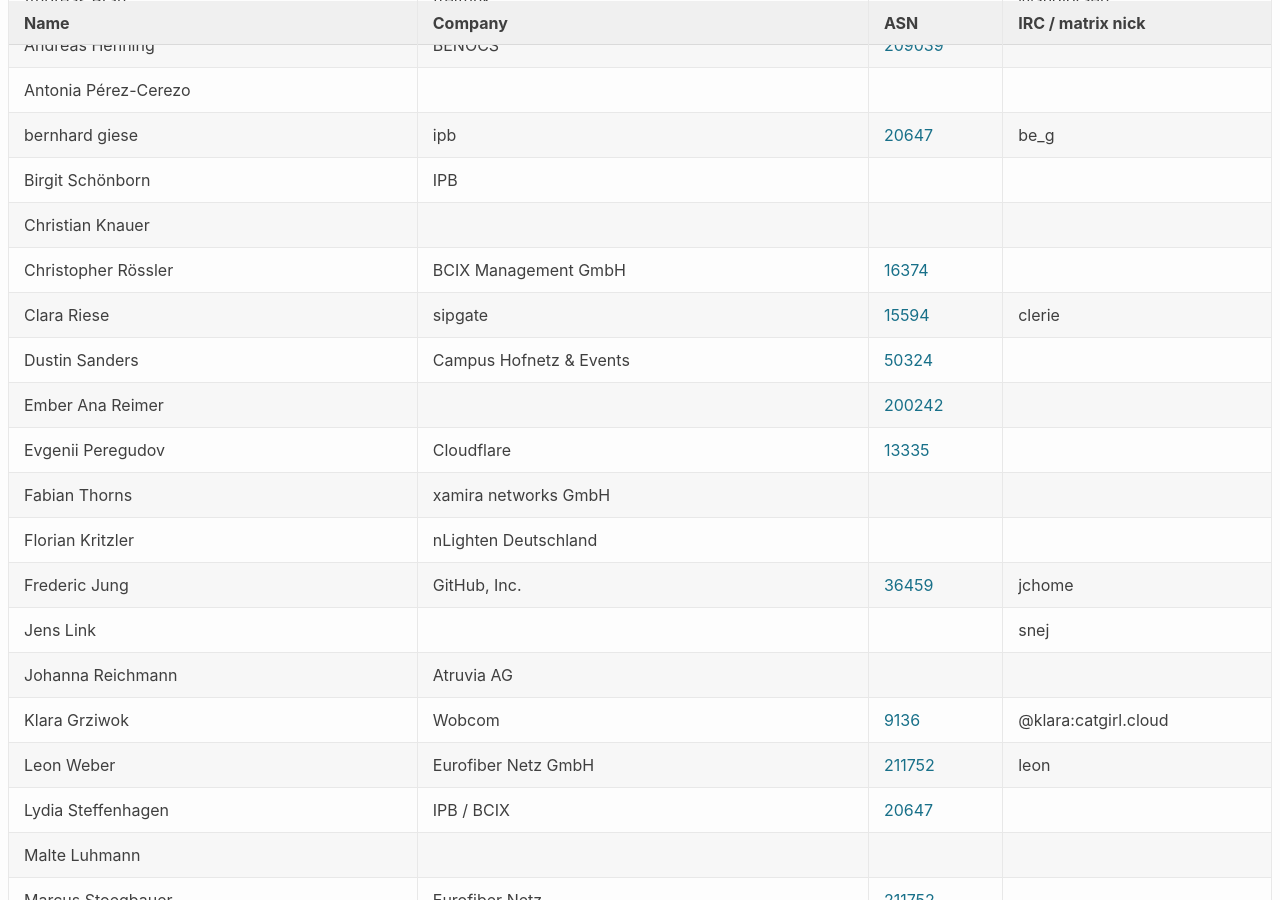
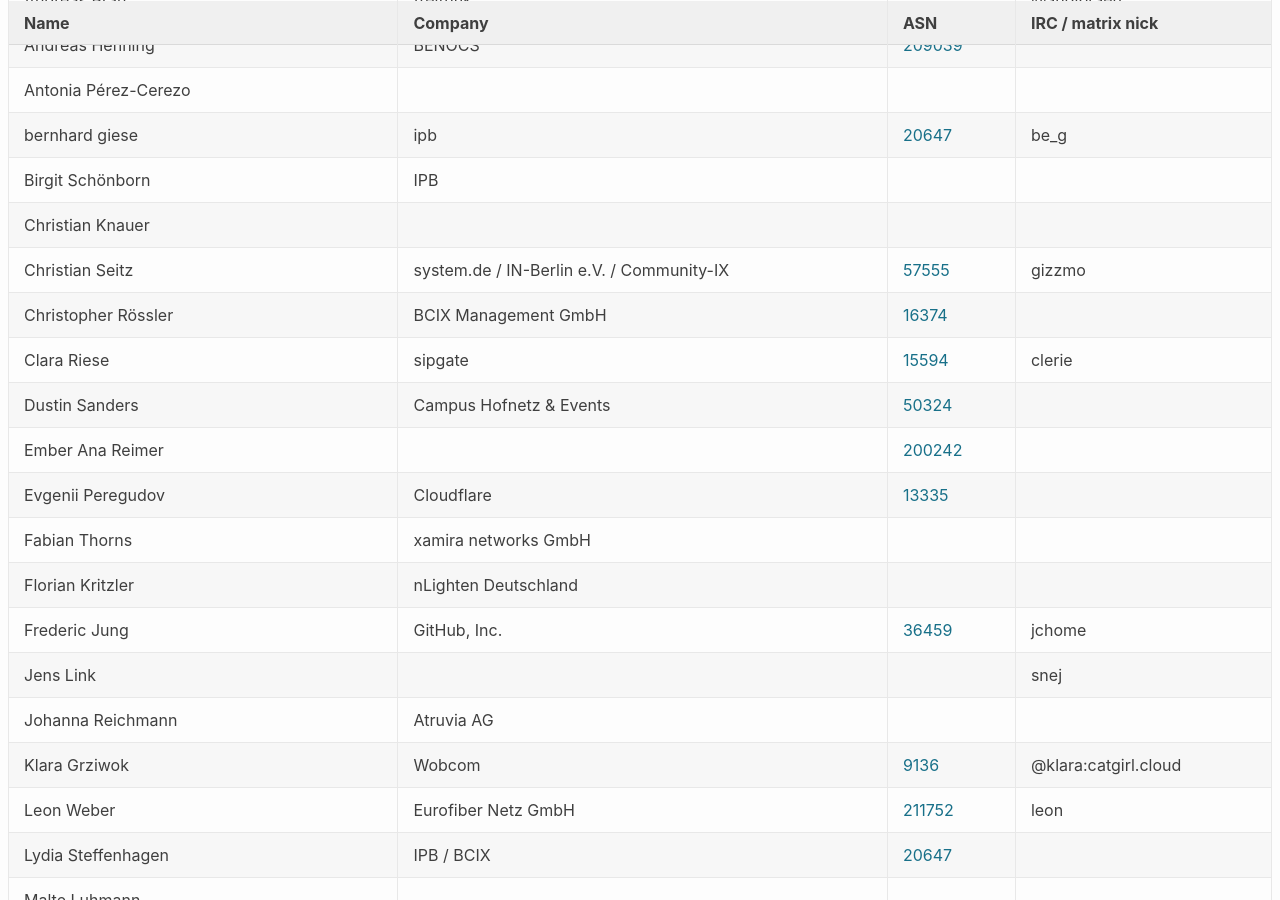
Before and after one commit to denog/pretix-attendeelist, a Jekyll site: the page built from denogmeetup25-03/index.markdown, in a window 1280 px wide and 900 px high, scrolled down 346 px. Built offline with Jekyll 4.4.1, drawn with Linux system fonts in a browser that asks for light colours.

Commit message:
Latest data: Tue Mar 18 11:10:23 UTC 2025

```diff
--- a/_data/attendees_denogmeetup25-03.json
+++ b/_data/attendees_denogmeetup25-03.json
@@ -70,6 +70,12 @@
     "company": null,
     "irc": null,
     "asn": null
+  },
+  {
+    "name": "Christian Seitz",
+    "company": "system.de / IN-Berlin e.V. / Community-IX",
+    "irc": "gizzmo",
+    "asn": "57555"
   },
   {
     "name": "Christopher Rössler",
```
